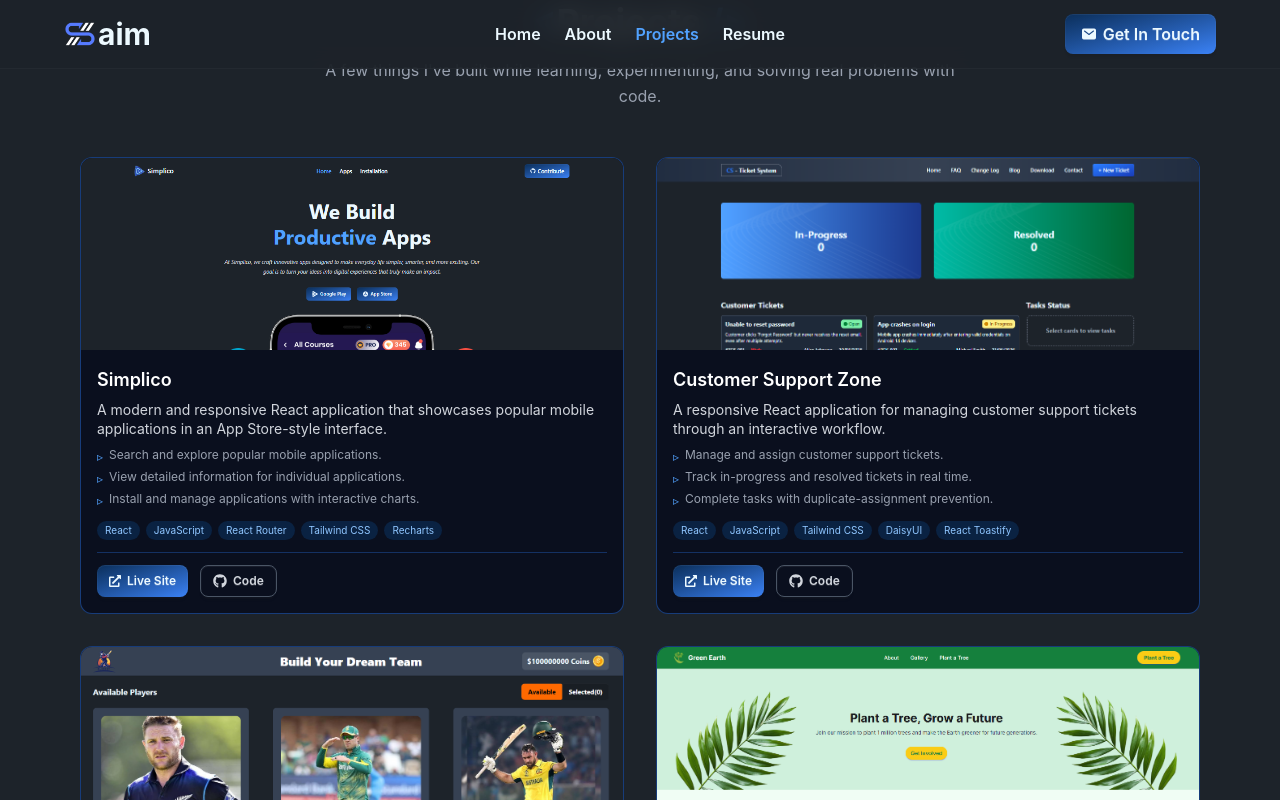
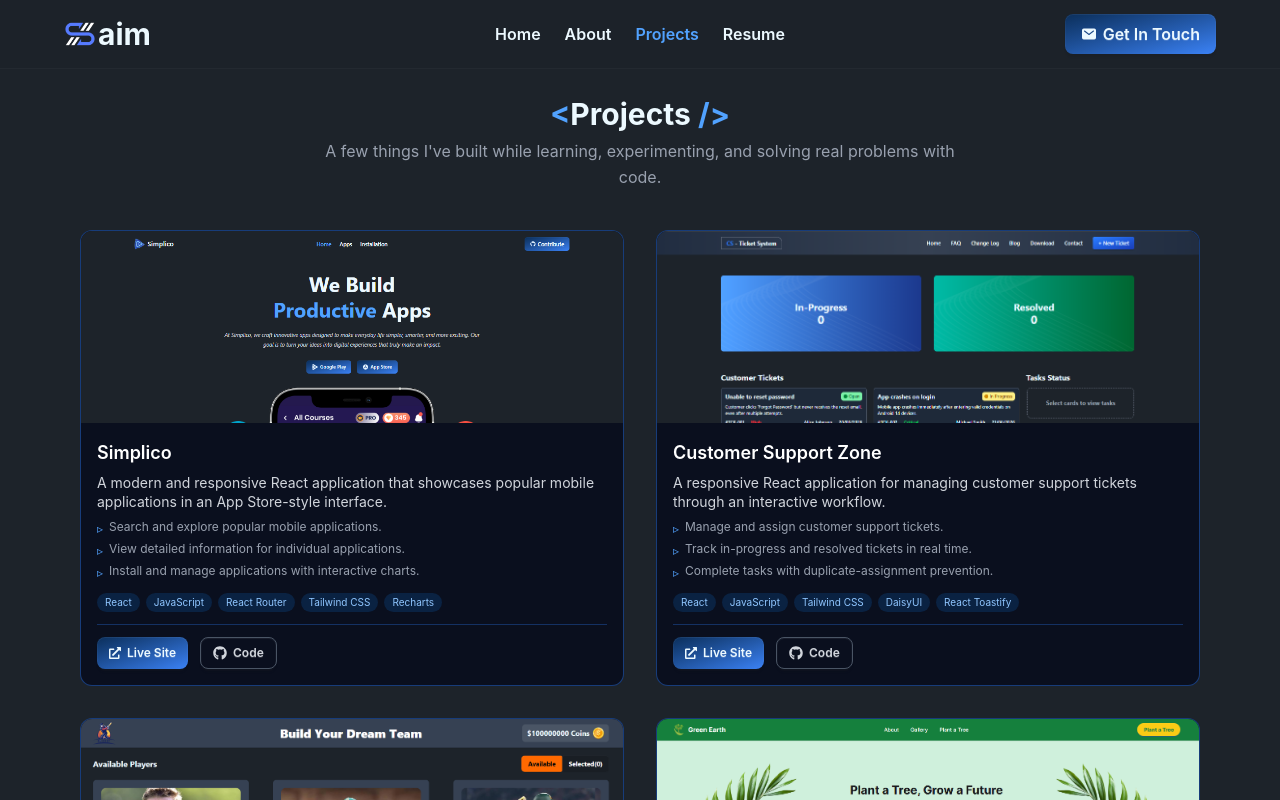
Before and after one commit to asm-saim/portfolio, a React (Vite) app: page /projects in a window 1280 px wide. Shown: the top 800 px of the page. Built offline with nearby package versions, Linux system fonts and the light colour scheme.

Commit message:
project section recreated

```diff
--- a/src/pages/About/About.jsx
+++ b/src/pages/About/About.jsx
@@ -124,7 +124,7 @@ const About = () => {
 
       {/* Experience */}
       <div className="mb-12">
-        <h3 className="text-2xl font-bold mb-6 text-center lg:text-left pt-8 md:pt-12 lg:pt-16">Experience</h3>
+        <h3 className="text-2xl font-bold mb-6 text-center lg:text-left pt-6 md:pt-6 lg:pt-8">Experience</h3>
         <div className="space-y-6">
           {experience.map(({ role, company, description }) => (
             <div
@@ -141,7 +141,7 @@ const About = () => {
 
       {/* Education */}
       <div>
-        <h3 className="text-2xl font-bold mb-6 text-center lg:text-left pt-8 md:pt-12 lg:pt-16">Education</h3>
+        <h3 className="text-2xl font-bold mb-6 text-center lg:text-left pt-6 md:pt-6 lg:pt-8">Education</h3>
         <div className="space-y-6">
           {education.map(({ degree, institute, description }) => (
             <div
--- a/src/pages/Projects/Projects.jsx
+++ b/src/pages/Projects/Projects.jsx
@@ -1,19 +1,17 @@
-import React from "react";
 import projects from "../../projects-data/projects-data.json";
 import ProjectCard from "../../components/Project-Card/Project-card";
 
 const Projects = () => {
   return (
-    <section className="max-w-6xl mx-auto px-4 pb-16  "id="projects">
-      <div className="text-center mb-12">
-        <h2 className="text-3xl md:text-4xl font-bold leading-tight">
+    <section className="max-w-6xl mx-auto px-4 pb-16 pt-24 md:pt-28 lg:pt-24" id="projects">
+      <div className="text-center mb-10">
+        <h2 className="text-2xl md:text-3xl font-bold leading-tight">
           <span className="text-blue-400">{"<"}</span>
           Projects
           <span className="text-blue-400">{" />"}</span>
         </h2>
-        <p className="mt-3 text-gray-400 max-w-2xl mx-auto text-sm sm:text-base leading-relaxed">
-          A few things I've built while learning, experimenting, and solving
-          real problems with code.
+        <p className="mt-1 text-gray-400 max-w-2xl mx-auto text-sm sm:text-base leading-relaxed">
+          A few things I've built while learning, experimenting, and solving real problems with code.
         </p>
       </div>
 
```
